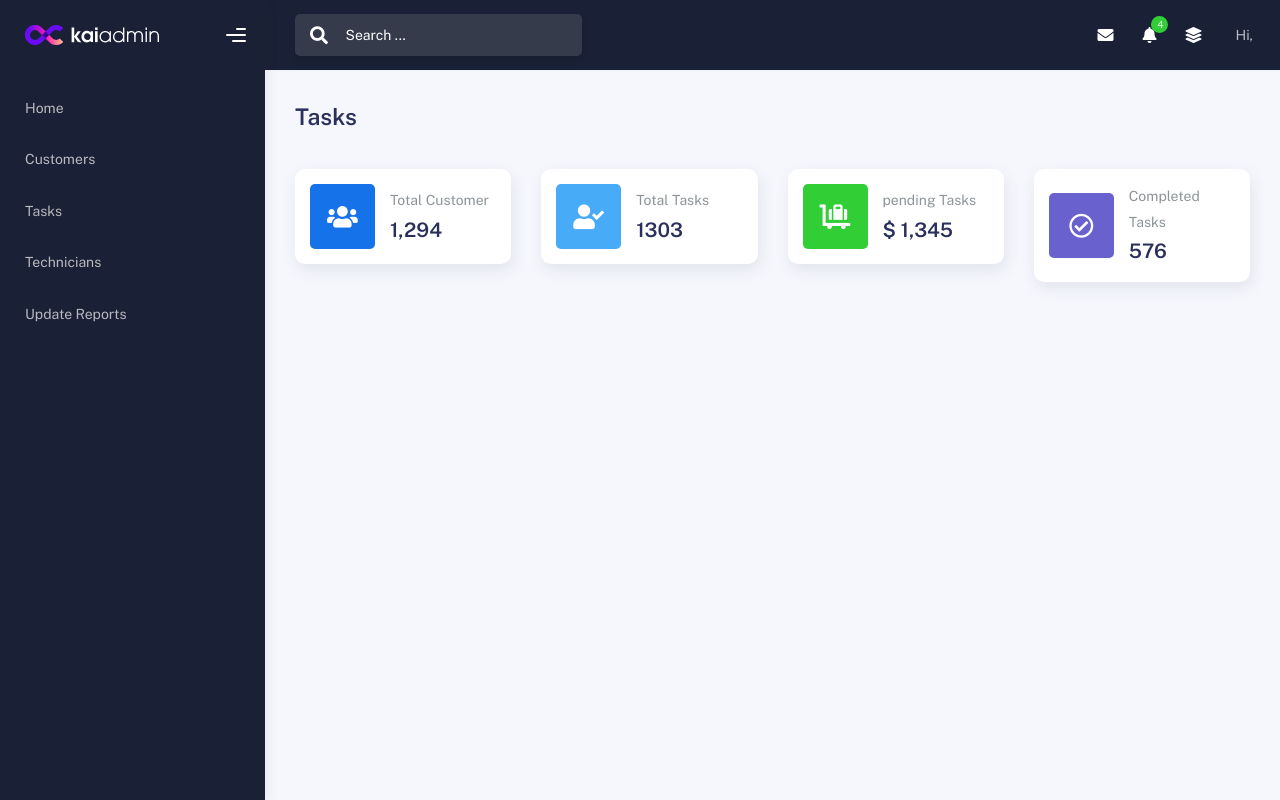
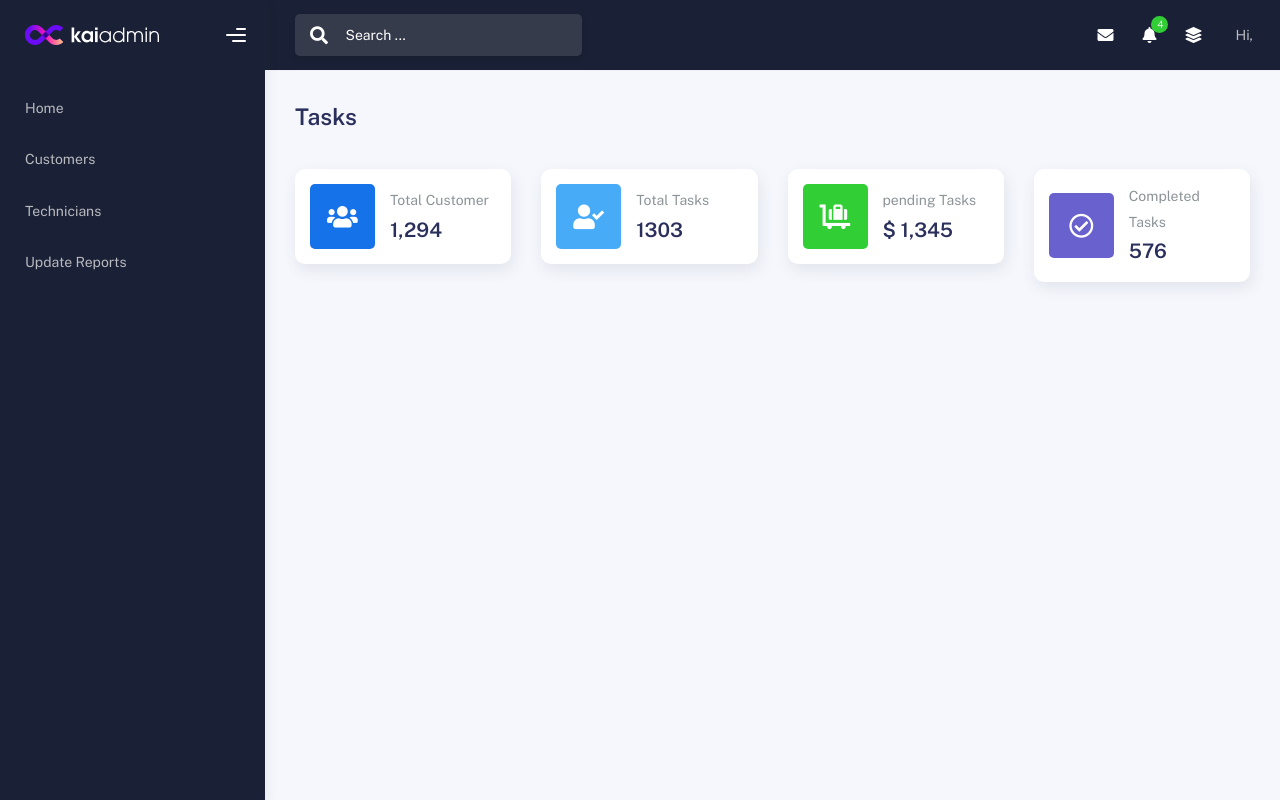
Before and after one commit to Rakesh9526/Velvetek, a Django app: page /velvetekapp/ in a window 1280 px wide. Run offline with Django 5.2, Linux system fonts and the light colour scheme; some libraries are stand-ins or nearby versions.

Commit message:
new changes

```diff
--- a/velvetek_project/templates/admin_dashboard.html
+++ b/velvetek_project/templates/admin_dashboard.html
@@ -119,9 +119,9 @@
                   <p><a href="{% url 'new_customer' %}"> Customers </a></p>
               </li>
 
-              <li class="nav-item">
-                  <p><a href=""> Tasks </a></p>
-              </li>
+<!--              <li class="nav-item">                -->
+<!--                  <p><a href=""> Tasks </a></p>-->
+<!--              </li> -->
 
                 <li class="nav-item">
                     <p><a href=""> Technicians </a></p>
```
